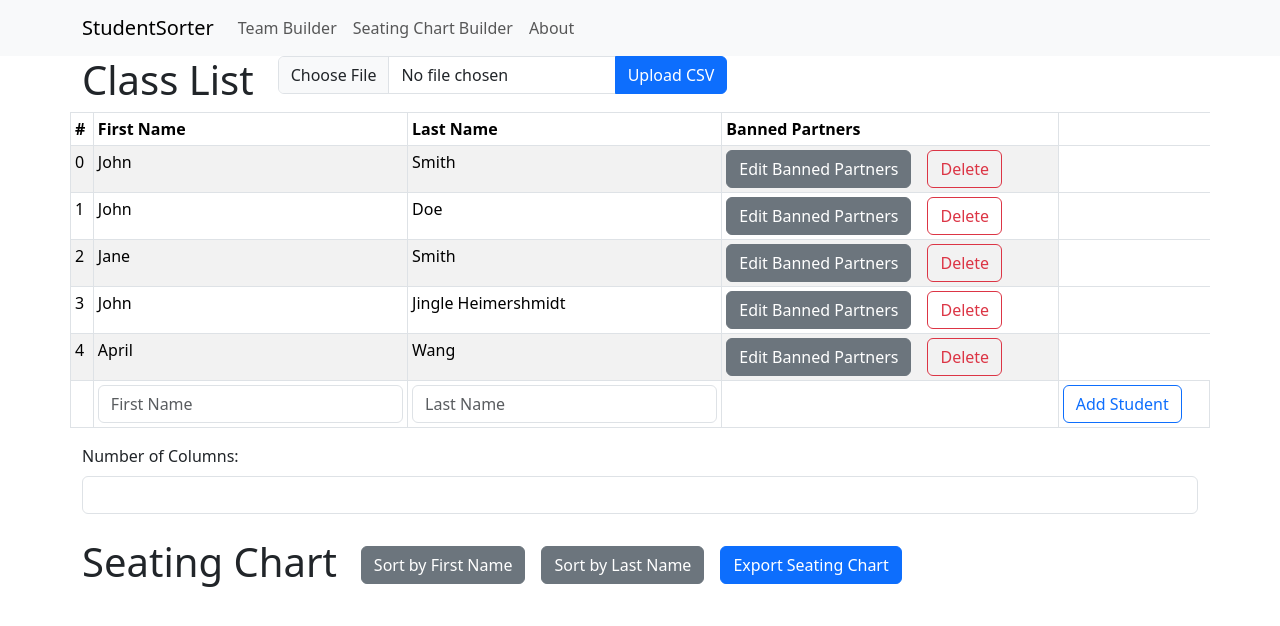
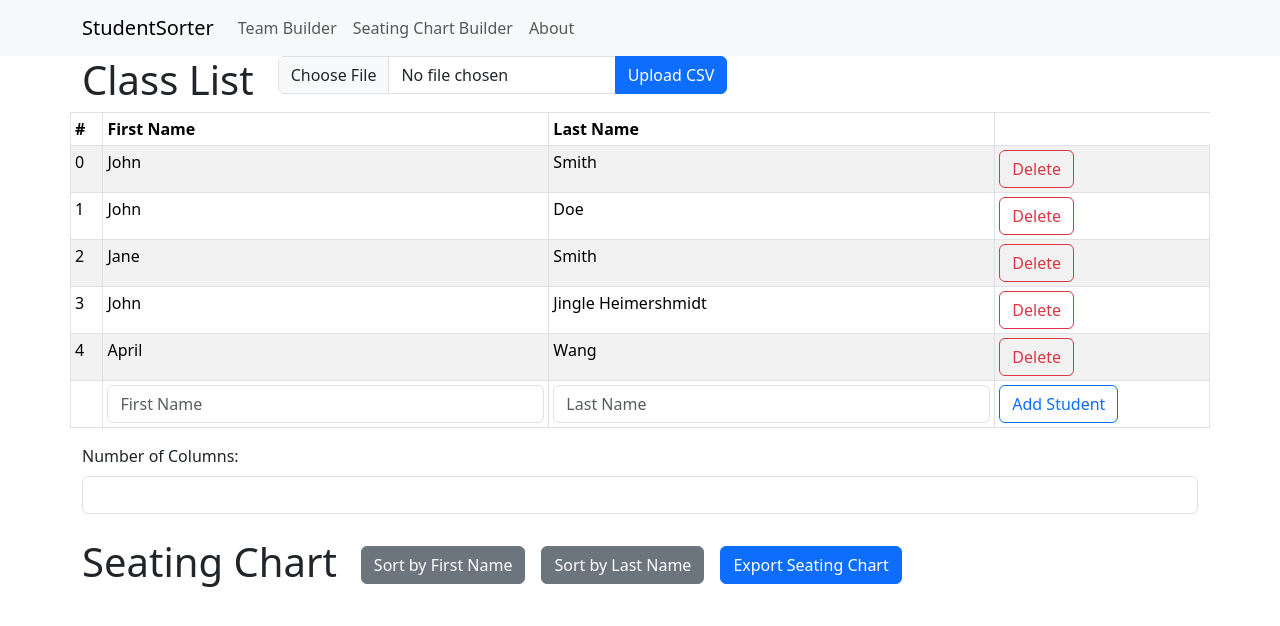
Before and after one commit to xiaolongbytes/StudentSorter, a Next.js app: page /seating in a window 1280 px wide. Shown: the top 626 px of the page. Built offline with nearby package versions, Linux system fonts and the light colour scheme.

Commit message:
Updated seatbuilder class list table to not have ban

```diff
--- a/src/common/components/Student.tsx
+++ b/src/common/components/Student.tsx
@@ -19,6 +19,7 @@ const Student: FunctionComponent<{
             <td>{student.id}</td>
             <td>{student.first}</td>
             <td>{student.last}</td>
+            <td></td>
             <td>
                 <Stack direction="horizontal" gap={3}>
                     <Button
--- /dev/null
+++ b/src/components/SeatBuilder/SeatRosterTable.tsx
@@ -0,0 +1,72 @@
+import { FunctionComponent } from 'react';
+import { Form } from 'react-bootstrap';
+import Button from 'react-bootstrap/Button';
+import Table from 'react-bootstrap/Table';
+import SeatStudent, { StudentData } from './SeatStudent';
+
+const SeatRosterTable: FunctionComponent<{
+    students: StudentData[];
+    deleteStudent: (id) => void;
+    addStudent: () => void;
+    firstName: string;
+    lastName: string;
+    handleFirstName: (e) => void;
+    handleLastName: (e) => void;
+}> = ({
+    students,
+    deleteStudent,
+    addStudent,
+    firstName,
+    lastName,
+    handleFirstName,
+    handleLastName,
+}) => {
+    return (
+        <Table striped bordered hover size="sm">
+            <thead>
+                <tr>
+                    <th>#</th>
+                    <th>First Name</th>
+                    <th>Last Name</th>
+                </tr>
+            </thead>
+            <tbody>
+                {students.map((student, index) => (
+                    <SeatStudent
+                        key={index}
+                        student={student}
+                        onDelete={(id: number) => {
+                            deleteStudent(id);
+                        }}
+                    />
+                ))}
+                <tr>
+                    <td></td>
+                    <td>
+                        <Form.Control
+                            type="text"
+                            placeholder="First Name"
+                            value={firstName}
+                            onChange={handleFirstName}
+                        />
+                    </td>
+                    <td>
+                        <Form.Control
+                            type="text"
+                            placeholder="Last Name"
+                            value={lastName}
+                            onChange={handleLastName}
+                        />
+                    </td>
+                    <td>
+                        <Button variant="outline-primary" onClick={addStudent}>
+                            Add Student
+                        </Button>
+                    </td>
+                </tr>
+            </tbody>
+        </Table>
+    );
+};
+
+export default SeatRosterTable;
--- /dev/null
+++ b/src/components/SeatBuilder/SeatStudent.tsx
@@ -0,0 +1,31 @@
+import { FunctionComponent } from 'react';
+import { Button } from 'react-bootstrap';
+export type StudentData = {
+    id: number;
+    first: string;
+    last: string;
+    groupID: number;
+};
+
+const SeatStudent: FunctionComponent<{
+    student: StudentData;
+
+    onDelete: (id: number) => void;
+}> = ({ student, onDelete }) => {
+    return (
+        <tr>
+            <td>{student.id}</td>
+            <td>{student.first}</td>
+            <td>{student.last}</td>
+            <td>
+                <Button
+                    onClick={() => onDelete(student.id)}
+                    variant="outline-danger"
+                >
+                    Delete
+                </Button>
+            </td>
+        </tr>
+    );
+};
+export default SeatStudent;
--- a/src/components/SeatBuilder/index.tsx
+++ b/src/components/SeatBuilder/index.tsx
@@ -1,4 +1,3 @@
-import RosterTable from '@/common/components/ClassRoster';
 import { StudentData } from '@/common/components/Student';
 import useStudents from '@/hooks/useStudents';
 import exportFromJSON from 'export-from-json';
@@ -13,6 +12,7 @@ import {
     Stack,
     Table,
 } from 'react-bootstrap';
+import SeatRosterTable from './SeatRosterTable';
 import SeatsUserInput from './SeatUserInput';
 import './style.module.css';
 
@@ -120,7 +120,7 @@ const SeatBuilder: React.FC = () => {
 
                 {/* Student Roster and Input Section */}
                 <Row>
-                    <RosterTable
+                    <SeatRosterTable
                         students={students}
                         deleteStudent={deleteStudent}
                         addStudent={addStudent}
```
